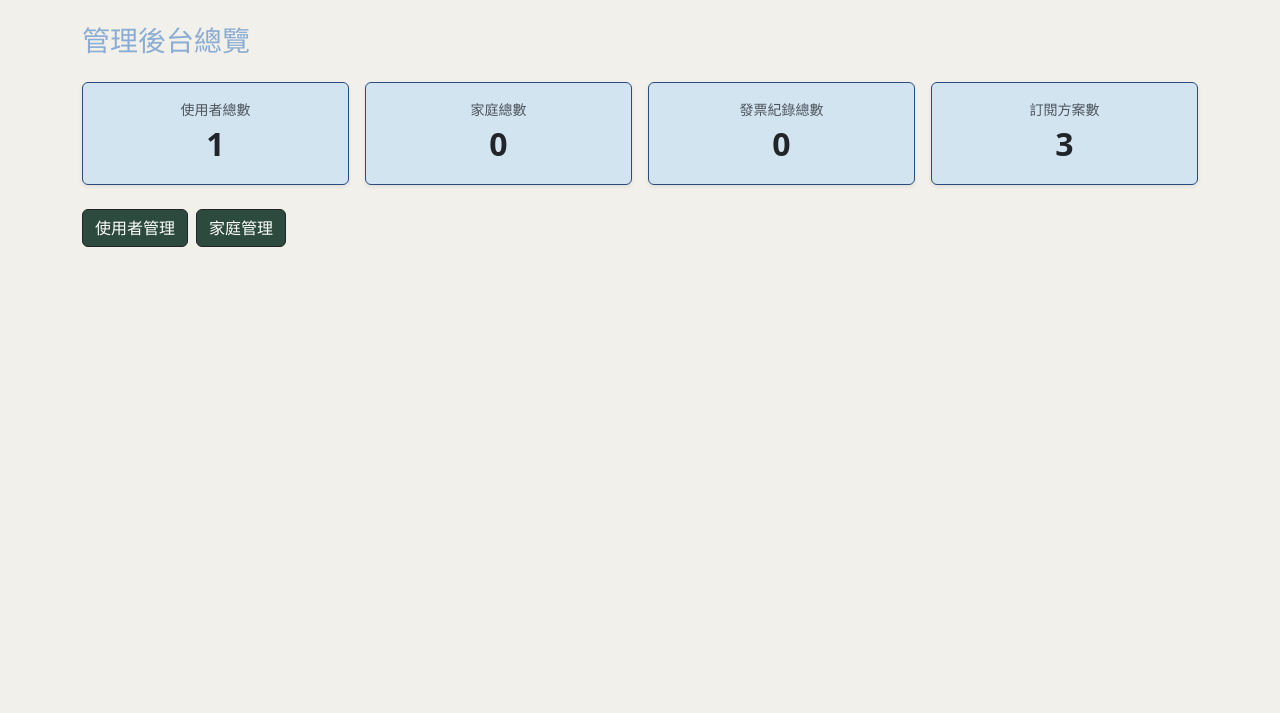
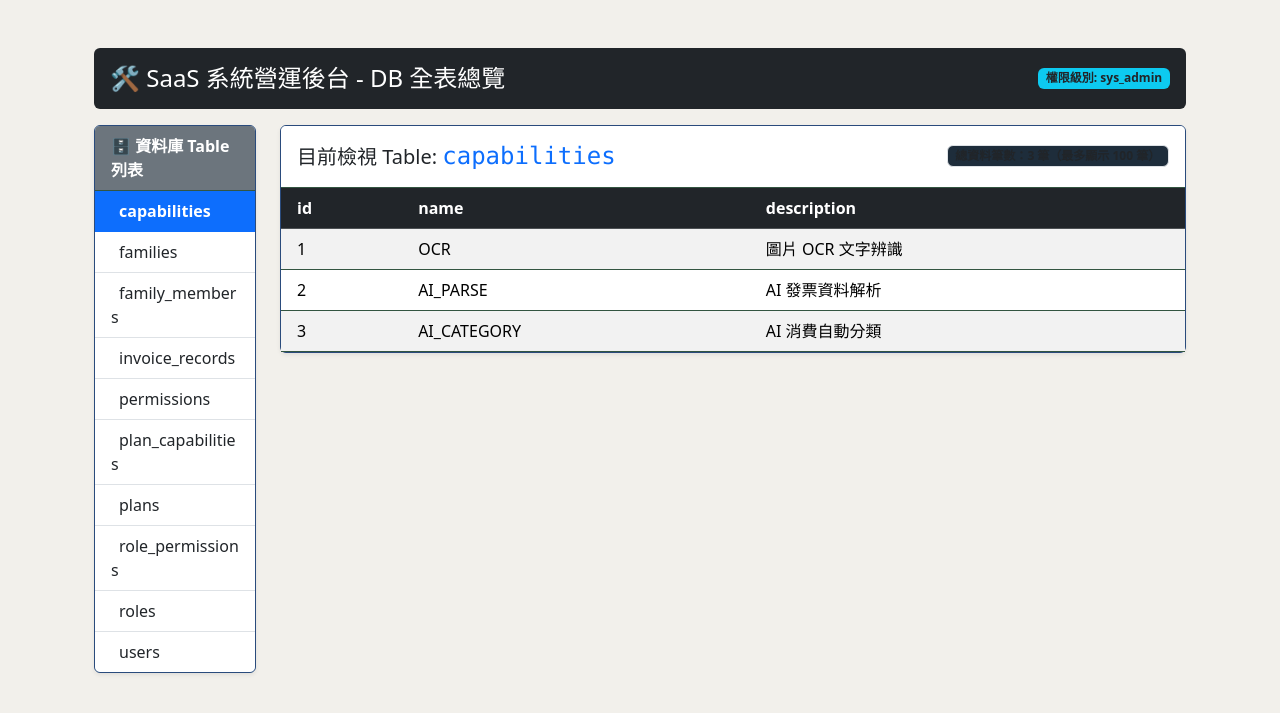
Before and after one commit to Mituteruhsu/Flask_Project, a Flask app: page /dashboard/admin in a window 1280 px wide. Shown: the part 56-769 px from the top of the page. Run offline with Flask 3, Linux system fonts and the light colour scheme; a user stored in the database is signed in; data comes from the database, SQL or seed files in the repository; data that the repository does not hold is empty; some libraries are stand-ins or nearby versions.

Commit message:
Update dashboard.py dashboard/admin/index.html

```diff
--- a/routes/dashboard.py
+++ b/routes/dashboard.py
@@ -1,7 +1,9 @@
 # routes/dashboard.py
 from datetime import datetime
-from flask import Blueprint, render_template, redirect, url_for, flash, abort, g
+from flask import Blueprint, request, render_template, redirect, url_for, flash, abort, g
 from flask_login import login_required, current_user
+
+from sqlalchemy import inspect, text
 
 from core.database import db
 from database.models.user import User
@@ -31,14 +33,46 @@ def index():
 @dashboard_bp.route("/admin")
 @admin_required
 def admin_index():
-    stats = {
-        "user_count": User.query.count(),
-        "family_count": Family.query.count(),
-        "invoice_count": InvoiceRecord.query.filter_by(is_deleted=False).count(),
-        "plan_count": Plan.query.count(),
-    }
-    return render_template("dashboard/admin/index.html", stats=stats)
+    """
+    SaaS 系統管理者主頁：
+    保留原本功能的同時，新增自動讀取並顯示全站所有 DB Table 數據的功能
+    """
+    # 1. 使用 SQLAlchemy Inspector 動態反射資料庫中所有的 Table 名稱
+    inspector = inspect(db.engine)
+    table_names = inspector.get_table_names()
 
+    # 2. 取得網址帶入的 table 參數 (例如: /dashboard/admin?table=user)
+    # 預設為 table 列表的第一個，若尚無 table 則為 None
+    selected_table = request.args.get('table', table_names[0] if table_names else None)
+
+    table_columns = []
+    table_rows = []
+    total_count = 0
+
+    # 3. 針對選定的 Table 查詢欄位與資料列
+    if selected_table and selected_table in table_names:
+        # 讀取欄位名稱
+        columns_info = inspector.get_columns(selected_table)
+        table_columns = [col['name'] for col in columns_info]
+
+        # 查詢 Table 內容 (加上 LIMIT 100 避免大資料卡死)
+        query = text(f'SELECT * FROM "{selected_table}" LIMIT 100')
+        result = db.session.execute(query)
+        table_rows = [dict(row._mapping) for row in result]
+
+        # 查詢總筆數
+        count_query = text(f'SELECT COUNT(*) FROM "{selected_table}"')
+        total_count = db.session.execute(count_query).scalar()
+
+    # 渲染至你原本的 templates/dashboard/admin/index.html
+    return render_template(
+        'dashboard/admin/index.html',
+        table_names=table_names,
+        selected_table=selected_table,
+        table_columns=table_columns,
+        table_rows=table_rows,
+        total_count=total_count
+    )
 
 @dashboard_bp.route("/admin/users")
 @admin_required
--- a/templates/dashboard/admin/index.html
+++ b/templates/dashboard/admin/index.html
@@ -1,46 +1,97 @@
 {% extends "base.html" %}
-{% block title %}管理後台{% endblock %}
+
+{% block title %}系統管理者儀表板 - 資料庫檢視器{% endblock %}
 
 {% block content %}
-<h3 class="mb-4">管理後台總覽</h3>
+<div class="container-fluid py-4">
+  <div class="row mb-3">
+    <div class="col-12">
+      <div class="d-flex justify-content-between align-items-center bg-dark text-white p-3 rounded">
+        <h4 class="mb-0">🛠️ SaaS 系統營運後台 - DB 全表總覽</h4>
+        <span class="badge bg-info text-dark">權限級別: sys_admin</span>
+      </div>
+    </div>
+  </div>
 
-<div class="row g-3 mb-4">
-    <div class="col-md-3">
-        <div class="card text-center shadow-sm">
-            <div class="card-body">
-                <div class="text-muted small">使用者總數</div>
-                <div class="fs-2 fw-bold">{{ stats.user_count }}</div>
+  <div class="row">
+    <!-- 左側：資料表清單選單 -->
+    <div class="col-md-3 col-lg-2 mb-3">
+      <div class="card shadow-sm">
+        <div class="card-header bg-secondary text-white fw-bold">
+          🗄️ 資料庫 Table 列表
+        </div>
+        <div class="list-group list-group-flush" style="max-height: 70vh; overflow-y: auto;">
+          {% for name in table_names %}
+            <a href="{{ url_for('dashboard.admin_index', table=name) }}"
+               class="list-group-item list-group-item-action {% if name == selected_table %}active fw-bold{% endif %}">
+              <i class="bi bi-table me-2"></i>{{ name }}
+            </a>
+          {% endfor %}
+        </div>
+      </div>
+    </div>
+
+    <!-- 右側：資料表內容詳細區 -->
+    <div class="col-md-9 col-lg-10">
+      {% if selected_table %}
+        <div class="card shadow-sm">
+          <div class="card-header bg-white d-flex justify-content-between align-items-center py-3">
+            <h5 class="mb-0">
+              目前檢視 Table: <code class="fs-4 text-primary">{{ selected_table }}</code>
+            </h5>
+            <span class="badge bg-light text-dark border">
+              總資料筆數：<strong>{{ total_count }}</strong> 筆（最多顯示 100 筆）
+            </span>
+          </div>
+
+          <div class="card-body p-0">
+            <div class="table-responsive" style="max-height: 65vh;">
+              <table class="table table-hover table-striped border-0 mb-0 align-middle">
+                <thead class="table-dark sticky-top">
+                  <tr>
+                    {% for col in table_columns %}
+                      <th scope="col" class="text-nowrap px-3">{{ col }}</th>
+                    {% endfor %}
+                  </tr>
+                </thead>
+                <tbody>
+                  {% if table_rows %}
+                    {% for row in table_rows %}
+                      <tr>
+                        {% for col in table_columns %}
+                          <td class="text-nowrap px-3">
+                            {% if row[col] is none %}
+                              <span class="badge bg-secondary opacity-50">NULL</span>
+                            {% elif row[col] is sameas true %}
+                              <span class="badge bg-success">TRUE</span>
+                            {% elif row[col] is sameas false %}
+                              <span class="badge bg-danger">FALSE</span>
+                            {% else %}
+                              {{ row[col] }}
+                            {% endif %}
+                          </td>
+                        {% endfor %}
+                      </tr>
+                    {% endfor %}
+                  {% else %}
+                    <tr>
+                      <td colspan="{{ table_columns|length }}" class="text-center py-5 text-muted">
+                        <i class="bi bi-inbox fs-1 d-block mb-2"></i>
+                        目前此資料表尚無任何資料紀錄
+                      </td>
+                    </tr>
+                  {% endif %}
+                </tbody>
+              </table>
             </div>
+          </div>
         </div>
+      {% else %}
+        <div class="alert alert-warning" role="alert">
+          尚未偵測到任何資料庫 Table，請先確認 `database/init_db.py` 是否已正常執行。
+        </div>
+      {% endif %}
     </div>
-    <div class="col-md-3">
-        <div class="card text-center shadow-sm">
-            <div class="card-body">
-                <div class="text-muted small">家庭總數</div>
-                <div class="fs-2 fw-bold">{{ stats.family_count }}</div>
-            </div>
-        </div>
-    </div>
-    <div class="col-md-3">
-        <div class="card text-center shadow-sm">
-            <div class="card-body">
-                <div class="text-muted small">發票紀錄總數</div>
-                <div class="fs-2 fw-bold">{{ stats.invoice_count }}</div>
-            </div>
-        </div>
-    </div>
-    <div class="col-md-3">
-        <div class="card text-center shadow-sm">
-            <div class="card-body">
-                <div class="text-muted small">訂閱方案數</div>
-                <div class="fs-2 fw-bold">{{ stats.plan_count }}</div>
-            </div>
-        </div>
-    </div>
-</div>
-
-<div class="d-flex gap-2">
-    <a href="{{ url_for('dashboard.admin_users') }}" class="btn btn-dark" id="admin-users-btn">使用者管理</a>
-    <a href="{{ url_for('dashboard.admin_families') }}" class="btn btn-dark" id="admin-users-btn">家庭管理</a>
+  </div>
 </div>
 {% endblock %}
```
